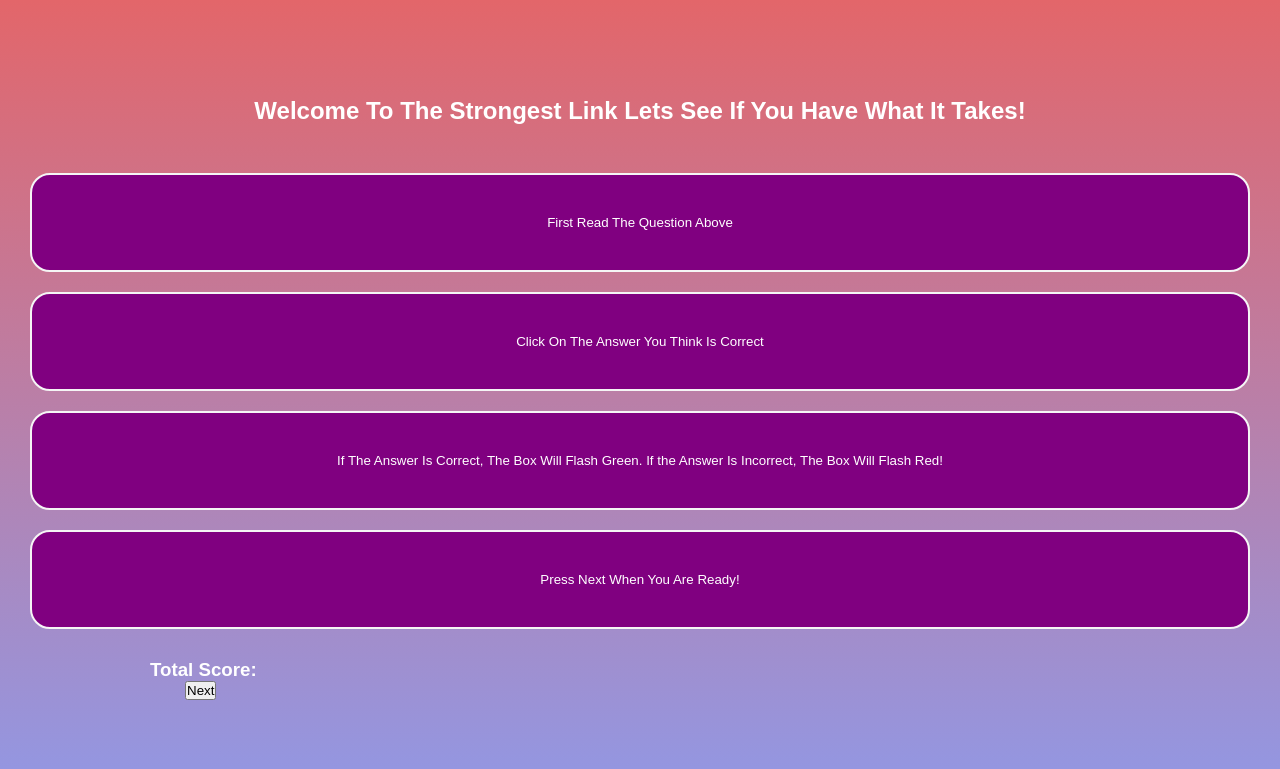
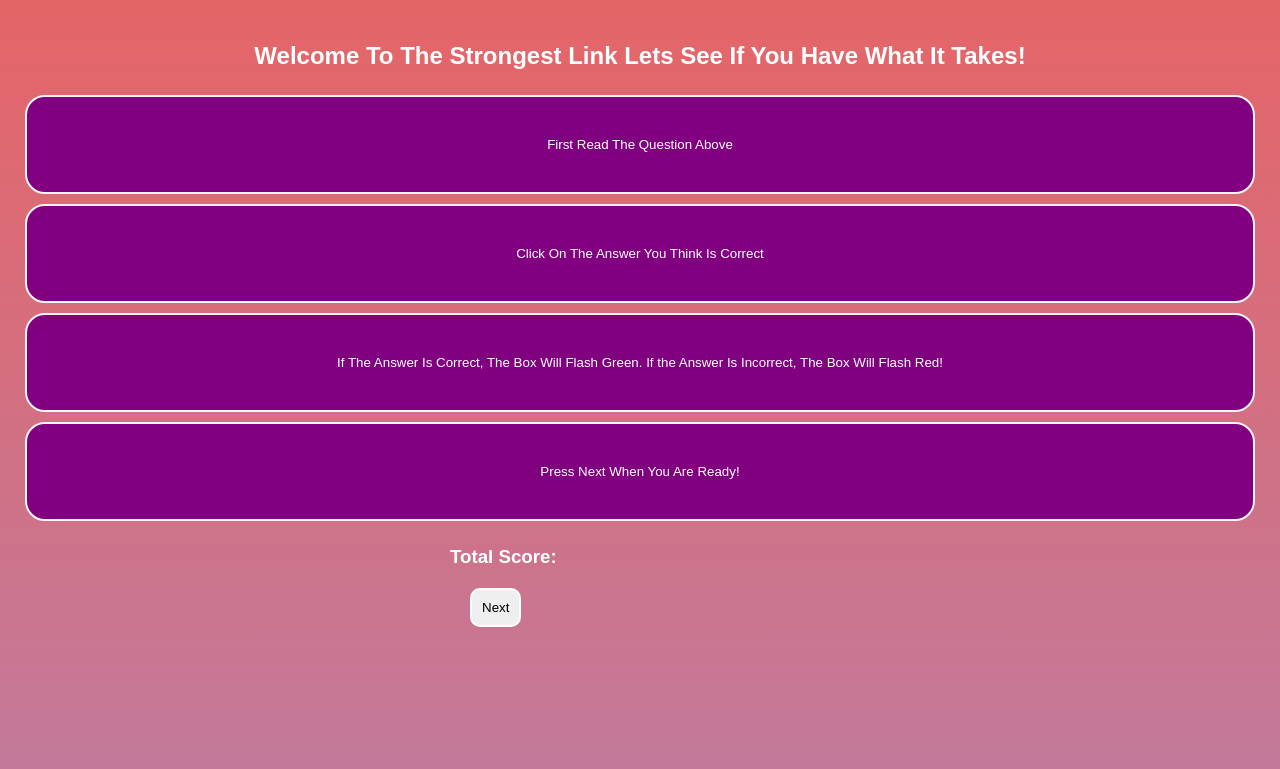
Before and after one commit to Tufiale/Which-Word, a website built with Vite: page index.html in a window 1280 px wide. Shown: the part 31-800 px from the top of the page. Built offline with nearby package versions, Linux system fonts and the light colour scheme; a web font is replaced by a local one.

Commit message:
Media screen completed

```diff
--- a/index.html
+++ b/index.html
@@ -25,7 +25,6 @@
         Lets See If You Have What It Takes!
       </h2>
       <div class="quiz__image">
-        <img class="quiz__image1" src="" alt="">
       </div>
       <div class="answers_container">
         <button class="answers__buttons" id="answer_a">First Read The Question Above</button>
--- a/src/answers.scss
+++ b/src/answers.scss
@@ -9,7 +9,7 @@
   height: auto;
   justify-content: space-between;
   padding: 40px;
-  margin: 10px;
+  margin: 5px;
   border: whitesmoke solid 2px;
   transition-duration: 0.4s;
   border-radius: 20px;
--- a/src/footer.scss
+++ b/src/footer.scss
@@ -1,6 +1,6 @@
 .footer__container {
-  margin-left: 150px;
-  margin-bottom: 100px;
+  margin-left: 130px;
+  margin-bottom: 100%;
 }
 
 .footer__countdown {
@@ -10,9 +10,32 @@
 .footer__score {
   font-size: x-large;
   margin-left: 50px;
+  padding-top: 10px;
 }
 
 .next {
-  margin-left: 35px;
+  margin-left: 20px;
+  margin-top: 10px;
   color: black;
+  border: 2px white solid;
+  padding: 10px;
+  border-radius: 10px;
 }
+
+@media screen and (min-width: 768px) {
+  .footer__container {
+    margin-left: 350px;
+  }
+}
+
+@media screen and (min-width: 1024px) {
+  .footer__container {
+    margin-left: 450px;
+  }
+}
+
+@media screen and (min-width: 1440px) {
+  .footer__container {
+    margin-left: 650px;
+  }
+}
--- a/src/style.scss
+++ b/src/style.scss
@@ -24,7 +24,7 @@ body {
   display: flex;
   flex-direction: column;
   justify-content: center;
-  margin-top: 100px;
+  margin-top: 45px;
 
   &__container {
     height: 100%;
```
